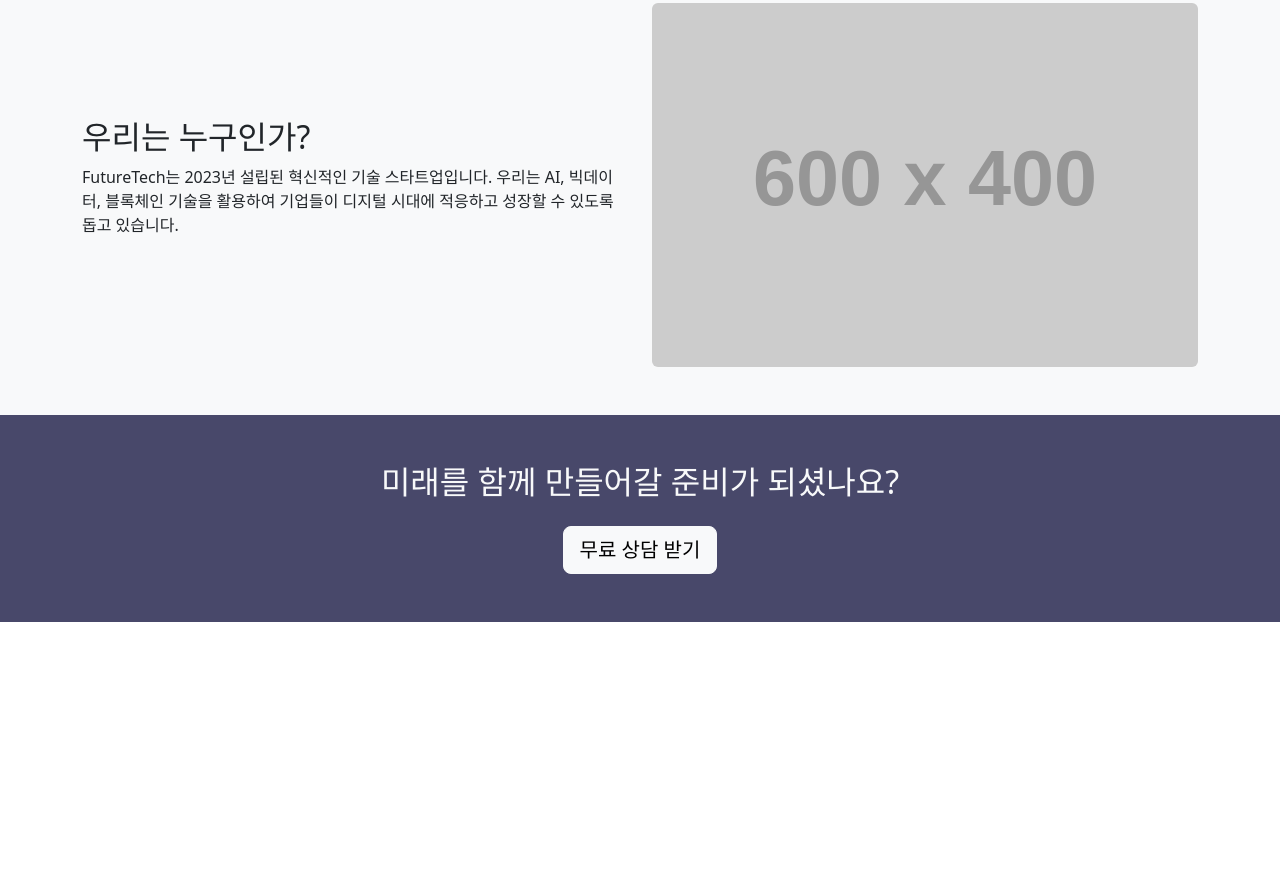
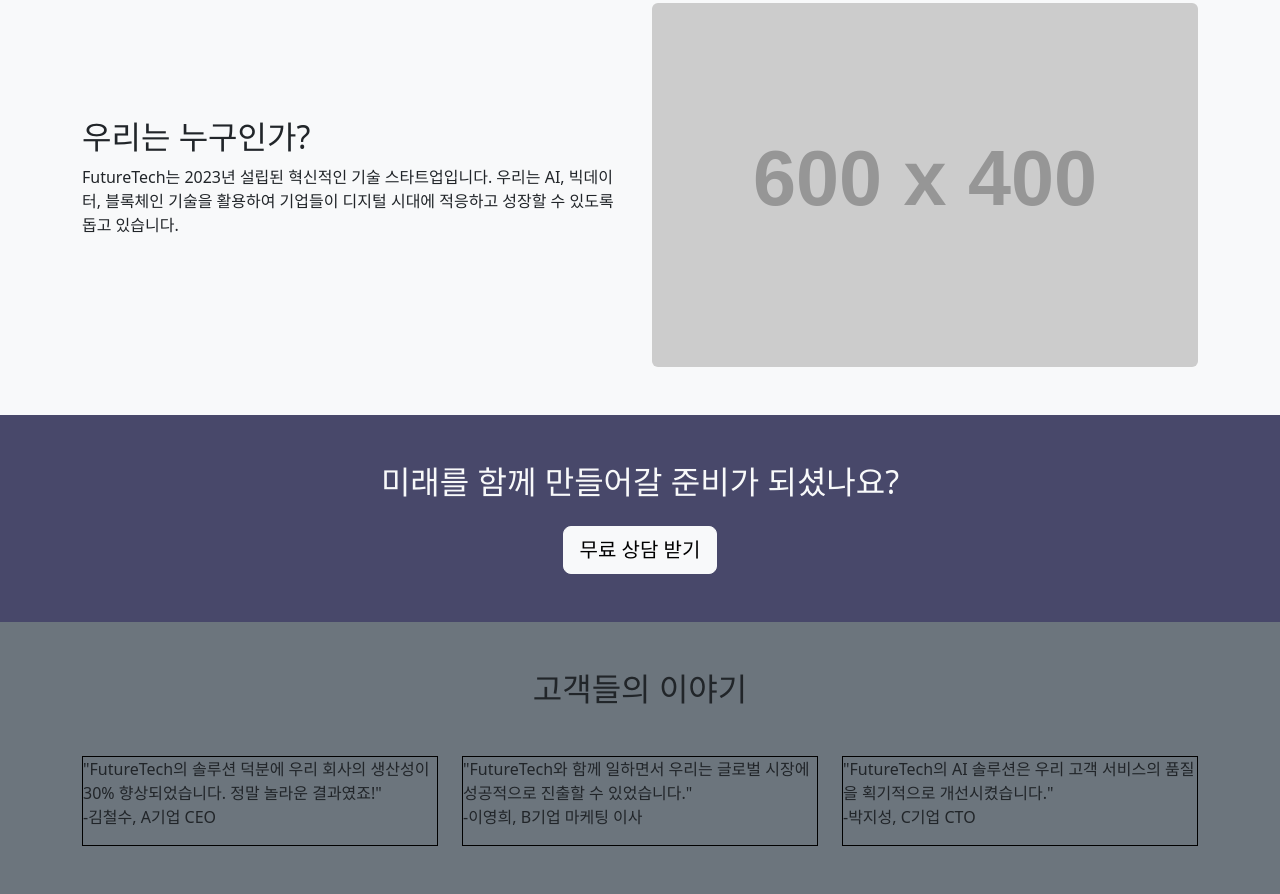
Before and after one commit to tripoli3/LDTERERE, a plain HTML site: page index.html in a window 1280 px wide. Shown: the part 859-1753 px from the top of the page. Before the commit the page ends 1481 px from the top, so only its background shows below. Drawn offline with nearby package versions, Linux system fonts and the light colour scheme; placeholder pictures from the web are drawn by us.

Commit message:
0904 시작

```diff
--- a/index.html
+++ b/index.html
@@ -131,6 +131,42 @@
           </button>
         </div>
       </section>
+      <section class="story py-5 bg-secondary">
+        <div classs="container ">
+          <h2 class="text-center mb-5">고객들의 이야기</h2>
+          <div class="container">
+            <div class="row">
+              <div class="col">
+                <div class="border border-black">
+                  <p>
+                    "FutureTech의 솔루션 덕분에 우리 회사의 생산성이 30%
+                    향상되었습니다. 정말 놀라운 결과였죠!" <br />-김철수, A기업
+                    CEO
+                  </p>
+                </div>
+              </div>
+              <div class="col">
+                <div class="border border-black">
+                  <p>
+                    "FutureTech와 함께 일하면서 우리는 글로벌 시장에 성공적으로
+                    진출할 수 있었습니다." <br />-이영희, B기업 마케팅 이사
+                  </p>
+                </div>
+              </div>
+              <div class="col">
+                <div class="border border-black">
+                  <p>
+                    "FutureTech의 AI 솔루션은 우리 고객 서비스의 품질을
+                    획기적으로 개선시켰습니다."
+
+                    <br />-박지성, C기업 CTO
+                  </p>
+                </div>
+              </div>
+            </div>
+          </div>
+        </div>
+      </section>
     </main>
 
     <script
```
